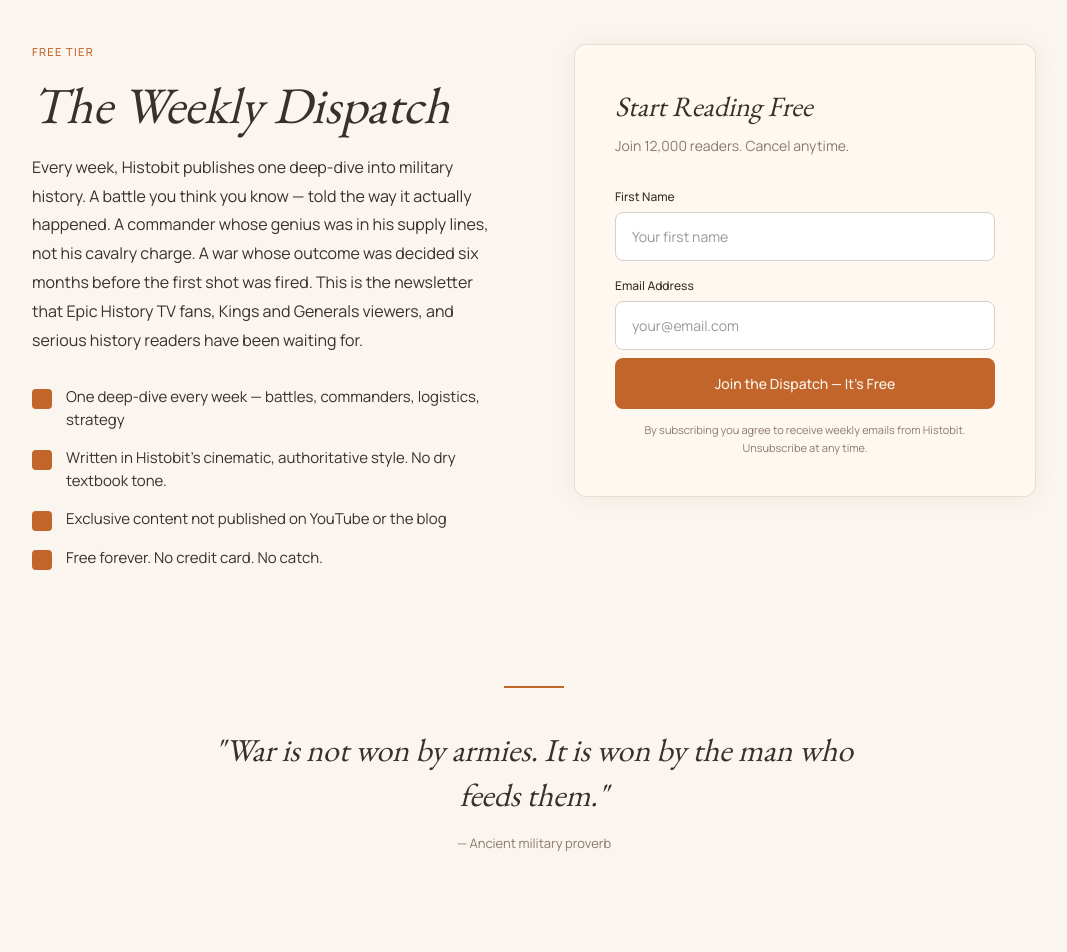
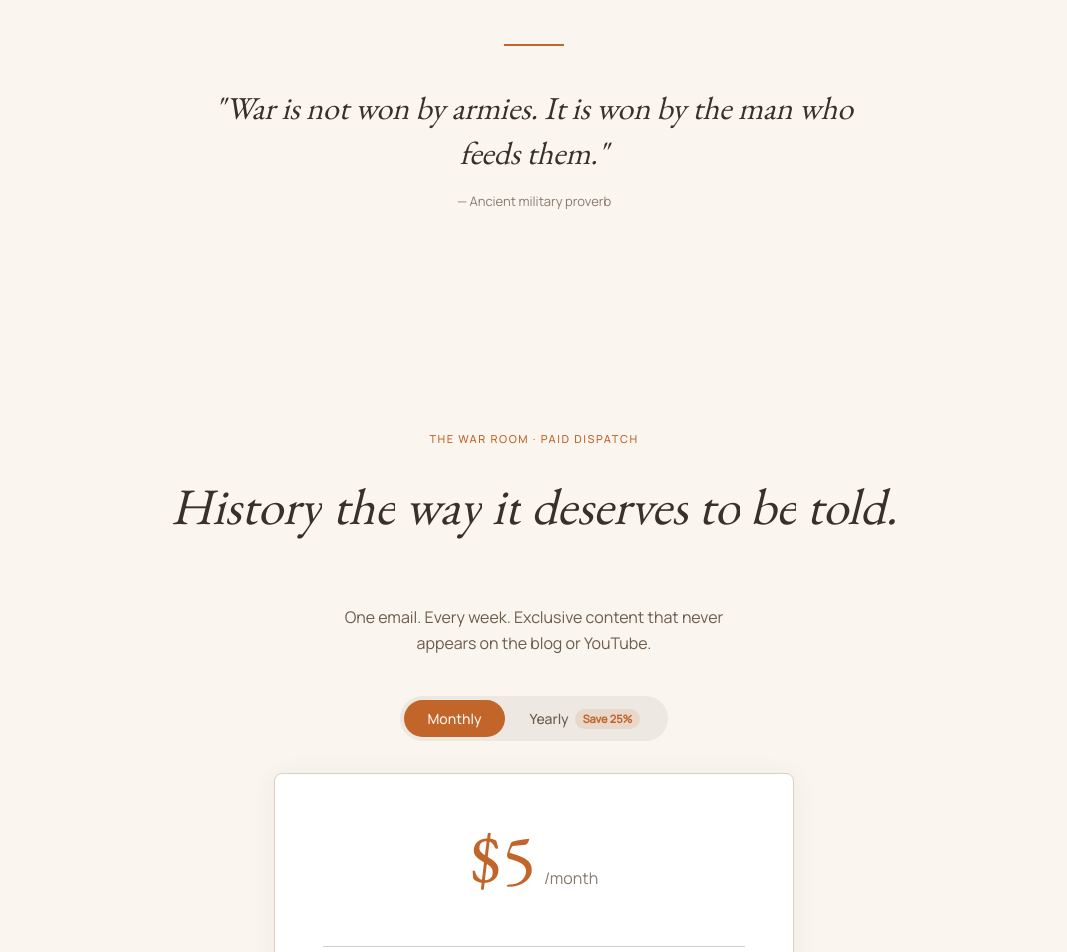
Before and after one commit to Elsaevereood/HistoBit, a Next.js app: page /newsletter in a window 1280 px wide. Shown: the part 540-1492 px from the top of the page, without its empty margins (106-1173 px from the left). Built offline with nearby package versions, Linux system fonts and the light colour scheme.

Commit message:
feat: newsletter page — remove free tier, add monthly/yearly pricing toggle

```diff
--- a/src/app/newsletter/page.tsx
+++ b/src/app/newsletter/page.tsx
@@ -18,52 +18,18 @@
   const subRef = useRef<HTMLParagraphElement>(null);
   const trustRef = useRef<HTMLDivElement>(null);
 
-  const freeLeftRef = useRef<HTMLDivElement>(null);
-  const freeRightRef = useRef<HTMLDivElement>(null);
-
   const quoteRef = useRef<HTMLDivElement>(null);
 
   const warRoomOverlineRef = useRef<HTMLDivElement>(null);
   const warRoomHeadlineRef = useRef<HTMLHeadingElement>(null);
   const warRoomBodyRef = useRef<HTMLParagraphElement>(null);
+  const warRoomToggleRef = useRef<HTMLDivElement>(null);
   const warRoomCardRef = useRef<HTMLDivElement>(null);
   const warRoomBenefitsRef = useRef<HTMLDivElement>(null);
 
   const socialRef = useRef<HTMLDivElement>(null);
 
-  const finalCtaRef = useRef<HTMLDivElement>(null);
-
-  const [firstName, setFirstName] = useState("");
-  const [email, setEmail] = useState("");
-  const [loading, setLoading] = useState(false);
-  const [success, setSuccess] = useState(false);
-  const [error, setError] = useState("");
-
-  const handleSubscribe = async (e: React.FormEvent) => {
-    e.preventDefault();
-    if (!email) {
-      setError("Email is required");
-      return;
-    }
-    setLoading(true);
-    setError("");
-    try {
-      const res = await fetch("/api/newsletter/subscribe", {
-        method: "POST",
-        headers: { "Content-Type": "application/json" },
-        body: JSON.stringify({ email, firstName })
-      });
-      const data = await res.json();
-      if (!res.ok) {
-        throw new Error(data.error || "Failed to subscribe");
-      }
-      setSuccess(true);
-    } catch (err: any) {
-      setError(err.message || "An error occurred");
-    } finally {
-      setLoading(false);
-    }
-  };
+  const [billingCycle, setBillingCycle] = useState<"monthly" | "yearly">("monthly");
 
   useEffect(() => {
     // HERO ANIMATIONS
@@ -97,21 +63,6 @@
       tl.to(trustRef.current, { opacity: 1, duration: 0.4, ease: "power2.out" }, ">");
     }
 
-    // FREE SECTION ANIMATIONS
-    if (freeLeftRef.current && freeRightRef.current) {
-      gsap.set(freeLeftRef.current, { x: -40, opacity: 0 });
-      gsap.set(freeRightRef.current, { x: 40, opacity: 0 });
-
-      ScrollTrigger.create({
-        trigger: freeLeftRef.current,
-        start: "top 80%",
-        once: true,
-        animation: gsap.timeline()
-          .to(freeLeftRef.current, { x: 0, opacity: 1, duration: 0.8, ease: "power2.out" })
-          .to(freeRightRef.current, { x: 0, opacity: 1, duration: 0.8, ease: "power2.out" }, 0.15)
-      });
-    }
-
     // DIVIDER WITH QUOTE
     if (quoteRef.current) {
       gsap.set(quoteRef.current, { y: 30, opacity: 0 });
@@ -127,7 +78,7 @@
     if (warRoomOverlineRef.current) {
       gsap.set(warRoomOverlineRef.current, { y: 20, opacity: 0 });
 
-      const tl = gsap.timeline({
+      const pricingTl = gsap.timeline({
         scrollTrigger: {
           trigger: warRoomOverlineRef.current,
           start: "top 75%",
@@ -135,12 +86,12 @@
         }
       });
 
-      tl.to(warRoomOverlineRef.current, { y: 0, opacity: 1, duration: 0.5, ease: "power2.out" });
+      pricingTl.to(warRoomOverlineRef.current, { y: 0, opacity: 1, duration: 0.5, ease: "power2.out" });
 
       if (warRoomHeadlineRef.current) {
         const words = splitTextIntoWords(warRoomHeadlineRef.current);
         if (words && words.length > 0) {
-          tl.to(words, {
+          pricingTl.to(words, {
             y: 0,
             opacity: 1,
             duration: 0.8,
@@ -152,18 +103,23 @@
 
       if (warRoomBodyRef.current) {
         gsap.set(warRoomBodyRef.current, { y: 16, opacity: 0 });
-        tl.to(warRoomBodyRef.current, { y: 0, opacity: 1, duration: 0.5, ease: "power2.out" }, ">-0.4");
+        pricingTl.to(warRoomBodyRef.current, { y: 0, opacity: 1, duration: 0.5, ease: "power2.out" }, ">-0.4");
+      }
+
+      if (warRoomToggleRef.current) {
+        gsap.set(warRoomToggleRef.current, { y: 12, opacity: 0 });
+        pricingTl.to(warRoomToggleRef.current, { y: 0, opacity: 1, duration: 0.4, ease: "power2.out" }, ">-0.2");
       }
 
       if (warRoomCardRef.current) {
         gsap.set(warRoomCardRef.current, { y: 40, opacity: 0 });
-        tl.to(warRoomCardRef.current, { y: 0, opacity: 1, duration: 0.7, ease: "power3.out" }, ">-0.2");
+        pricingTl.to(warRoomCardRef.current, { y: 0, opacity: 1, duration: 0.7, ease: "power3.out" }, ">-0.2");
       }
 
       if (warRoomBenefitsRef.current) {
         const items = warRoomBenefitsRef.current.querySelectorAll('.benefit-item');
         gsap.set(items, { y: 12, opacity: 0 });
-        tl.to(items, { y: 0, opacity: 1, duration: 0.5, stagger: 0.1, ease: "power2.out" }, ">-0.3");
+        pricingTl.to(items, { y: 0, opacity: 1, duration: 0.5, stagger: 0.1, ease: "power2.out" }, ">-0.3");
       }
     }
 
@@ -177,18 +133,6 @@
         start: "top 85%",
         once: true,
         animation: gsap.to(cards, { y: 0, opacity: 1, stagger: 0.12, duration: 0.7, ease: "power2.out" })
-      });
-    }
-
-    // FINAL CTA STRIP
-    if (finalCtaRef.current) {
-      gsap.set(finalCtaRef.current, { y: 30, opacity: 0 });
-
-      ScrollTrigger.create({
-        trigger: finalCtaRef.current,
-        start: "top 85%",
-        once: true,
-        animation: gsap.to(finalCtaRef.current, { y: 0, opacity: 1, duration: 0.7, ease: "power2.out" })
       });
     }
 
@@ -267,174 +211,12 @@
               <span>No spam</span>
               <span style={{ color: '#d8d0c8' }}>·</span>
               <span>Unsubscribe anytime</span>
-              <span style={{ color: '#d8d0c8' }}>·</span>
-              <span>Free forever</span>
             </div>
           </div>
         </section>
 
-        {/* SECTION 2: FREE TIER SIGNUP */}
-        <section style={{ backgroundColor: '#faf5ee', padding: '100px 48px', maxWidth: '1100px', margin: '0 auto' }}>
-          <div className="grid grid-cols-1 md:grid-cols-2 gap-[80px]">
-            {/* LEFT COLUMN */}
-            <div ref={freeLeftRef}>
-              <div style={{
-                fontFamily: 'var(--font-body), Manrope, sans-serif',
-                fontSize: '11px',
-                textTransform: 'uppercase',
-                letterSpacing: '0.12em',
-                color: '#c2652a',
-                fontWeight: 500,
-                marginBottom: '16px'
-              }}>
-                FREE TIER
-              </div>
-
-              <h2 style={{
-                fontFamily: '"EB Garamond", serif',
-                fontStyle: 'italic',
-                fontWeight: 400,
-                fontSize: 'clamp(32px, 4vw, 52px)',
-                lineHeight: 1.1,
-                color: '#3a302a',
-                marginBottom: '20px'
-              }}>
-                The Weekly Dispatch
-              </h2>
-
-              <p style={{
-                fontFamily: 'var(--font-body), Manrope, sans-serif',
-                fontSize: '16px',
-                lineHeight: 1.8,
-                color: '#3a302a',
-                marginBottom: '32px'
-              }}>
-                Every week, Histobit publishes one deep-dive into military history. A battle you think you know — told the way it actually happened. A commander whose genius was in his supply lines, not his cavalry charge. A war whose outcome was decided six months before the first shot was fired. This is the newsletter that Epic History TV fans, Kings and Generals viewers, and serious history readers have been waiting for.
-              </p>
-
-              <div>
-                {[
-                  "One deep-dive every week — battles, commanders, logistics, strategy",
-                  "Written in Histobit's cinematic, authoritative style. No dry textbook tone.",
-                  "Exclusive content not published on YouTube or the blog",
-                  "Free forever. No credit card. No catch."
-                ].map((text, idx) => (
-                  <div key={idx} style={{ display: 'flex', alignItems: 'flex-start', gap: '14px', marginBottom: '16px' }}>
-                    <div style={{ width: '20px', height: '20px', borderRadius: '4px', backgroundColor: '#c2652a', flexShrink: 0, marginTop: '3px' }} />
-                    <span style={{ fontFamily: 'var(--font-body), Manrope, sans-serif', fontSize: '15px', color: '#3a302a', lineHeight: 1.5 }}>
-                      {text}
-                    </span>
-                  </div>
-                ))}
-              </div>
-            </div>
-
-            {/* RIGHT COLUMN */}
-            <div ref={freeRightRef}>
-              <div style={{
-                backgroundColor: '#fff8f0',
-                border: '1px solid rgba(216,208,200,0.6)',
-                borderRadius: '12px',
-                padding: '40px',
-                boxShadow: '0 2px 24px rgba(58,48,42,0.06)'
-              }}>
-                <h3 style={{ fontFamily: '"EB Garamond", serif', fontStyle: 'italic', fontSize: '28px', color: '#3a302a', marginBottom: '8px' }}>
-                  Start Reading Free
-                </h3>
-
-                <p style={{ fontFamily: 'var(--font-body), Manrope, sans-serif', fontSize: '14px', color: '#8a7a6e', marginBottom: '32px' }}>
-                  Join 12,000 readers. Cancel anytime.
-                </p>
-
-                {success ? (
-                  <div style={{ padding: '40px 0', textAlign: 'center' }}>
-                    <p style={{ fontFamily: '"EB Garamond", serif', fontStyle: 'italic', fontSize: '24px', color: '#3a302a' }}>
-                      You're in. First dispatch arrives next week.
-                    </p>
-                  </div>
-                ) : (
-                  <form onSubmit={handleSubscribe}>
-                    <div style={{ display: 'flex', flexDirection: 'column', gap: '16px' }}>
-                      <div>
-                        <label style={{ fontFamily: 'var(--font-body), Manrope, sans-serif', fontSize: '12px', fontWeight: 500, color: '#3a302a', marginBottom: '6px', display: 'block' }}>
-                          First Name
-                        </label>
-                        <input type="text" placeholder="Your first name" value={firstName} onChange={(e) => setFirstName(e.target.value)} style={{
-                          width: '100%',
-                          padding: '13px 16px',
-                          borderRadius: '8px',
-                          border: '1px solid #d8d0c8',
-                          backgroundColor: 'white',
-                          fontFamily: 'var(--font-body), Manrope, sans-serif',
-                          fontSize: '14px',
-                          color: '#3a302a',
-                          outline: 'none',
-                          transition: 'border-color 200ms'
-                        }} onFocus={(e) => e.target.style.borderColor = '#c2652a'} onBlur={(e) => e.target.style.borderColor = '#d8d0c8'} />
-                      </div>
-
-                      <div>
-                        <label style={{ fontFamily: 'var(--font-body), Manrope, sans-serif', fontSize: '12px', fontWeight: 500, color: '#3a302a', marginBottom: '6px', display: 'block' }}>
-                          Email Address
-                        </label>
-                        <input type="email" placeholder="your@email.com" value={email} onChange={(e) => setEmail(e.target.value)} style={{
-                          width: '100%',
-                          padding: '13px 16px',
-                          borderRadius: '8px',
-                          border: '1px solid #d8d0c8',
-                          backgroundColor: 'white',
-                          fontFamily: 'var(--font-body), Manrope, sans-serif',
-                          fontSize: '14px',
-                          color: '#3a302a',
-                          outline: 'none',
-                          transition: 'border-color 200ms'
-                        }} onFocus={(e) => e.target.style.borderColor = '#c2652a'} onBlur={(e) => e.target.style.borderColor = '#d8d0c8'} />
-                      </div>
-                    </div>
-
-                    <button type="submit" disabled={loading} style={{
-                      width: '100%',
-                      marginTop: '8px',
-                      backgroundColor: '#c2652a',
-                      color: '#faf5ee',
-                      fontFamily: 'var(--font-body), Manrope, sans-serif',
-                      fontSize: '14px',
-                      fontWeight: 500,
-                      padding: '15px 24px',
-                      borderRadius: '8px',
-                      border: 'none',
-                      cursor: loading ? 'not-allowed' : 'pointer',
-                      transition: 'background-color 200ms',
-                      opacity: loading ? 0.7 : 1
-                    }} onMouseOver={(e) => !loading && (e.currentTarget.style.backgroundColor = '#a8521f')} onMouseOut={(e) => !loading && (e.currentTarget.style.backgroundColor = '#c2652a')}>
-                      {loading ? 'Joining...' : "Join the Dispatch — It's Free"}
-                    </button>
-
-                    {error && (
-                      <div style={{ color: 'red', fontSize: '12px', marginTop: '8px', textAlign: 'center', fontFamily: 'var(--font-body), Manrope, sans-serif' }}>
-                        {error}
-                      </div>
-                    )}
-
-                    <p style={{
-                      fontFamily: 'var(--font-body), Manrope, sans-serif',
-                      fontSize: '11px',
-                      color: '#8a7a6e',
-                      textAlign: 'center',
-                      marginTop: '12px',
-                      lineHeight: 1.6
-                    }}>
-                      By subscribing you agree to receive weekly emails from Histobit.<br />Unsubscribe at any time.
-                    </p>
-                  </form>
-                )}
-              </div>
-            </div>
-          </div>
-        </section>
-
-        {/* SECTION 3: DIVIDER WITH QUOTE */}
-        <section style={{ backgroundColor: '#faf5ee', padding: '0 48px 100px 48px', maxWidth: '800px', margin: '0 auto', textAlign: 'center' }}>
+        {/* SECTION 2: DIVIDER WITH QUOTE */}
+        <section style={{ backgroundColor: '#faf5ee', padding: '100px 48px 100px 48px', maxWidth: '800px', margin: '0 auto', textAlign: 'center' }}>
           <div style={{ width: '60px', height: '2px', backgroundColor: '#c2652a', margin: '0 auto 40px auto' }} />
 
           <div ref={quoteRef}>
@@ -458,7 +240,7 @@
           </div>
         </section>
 
-        {/* SECTION 4: WAR ROOM PRICING */}
+        {/* SECTION 3: WAR ROOM PRICING */}
         <section style={{ backgroundColor: '#faf5ee', padding: '120px 48px', width: '100%', display: 'flex', flexDirection: 'column', alignItems: 'center' }}>
 
           <div ref={warRoomOverlineRef} style={{
@@ -492,34 +274,125 @@
             color: '#6b5c4e',
             maxWidth: '440px',
             textAlign: 'center',
-            marginBottom: '64px',
+            margin: '16px auto 0',
             lineHeight: 1.6
           }}>
             One email. Every week. Exclusive content that never appears on the blog or YouTube.
           </p>
 
+          {/* TOGGLE */}
+          <div ref={warRoomToggleRef} style={{
+            marginTop: '40px',
+            backgroundColor: '#ede8e1',
+            borderRadius: '100px',
+            padding: '4px',
+            display: 'inline-flex',
+            alignItems: 'center'
+          }}>
+            <button
+              onClick={() => setBillingCycle("monthly")}
+              style={{
+                borderRadius: '100px',
+                padding: '8px 24px',
+                fontFamily: 'var(--font-body), Manrope, sans-serif',
+                fontSize: '14px',
+                fontWeight: 500,
+                border: 'none',
+                cursor: 'pointer',
+                transition: 'all 200ms ease',
+                backgroundColor: billingCycle === "monthly" ? '#c2652a' : 'transparent',
+                color: billingCycle === "monthly" ? '#faf5ee' : '#6b5c4e'
+              }}
+            >
+              Monthly
+            </button>
+            <button
+              onClick={() => setBillingCycle("yearly")}
+              style={{
+                borderRadius: '100px',
+                padding: '8px 24px',
+                fontFamily: 'var(--font-body), Manrope, sans-serif',
+                fontSize: '14px',
+                fontWeight: 500,
+                border: 'none',
+                cursor: 'pointer',
+                transition: 'all 200ms ease',
+                backgroundColor: billingCycle === "yearly" ? '#c2652a' : 'transparent',
+                color: billingCycle === "yearly" ? '#faf5ee' : '#6b5c4e',
+                display: 'flex',
+                alignItems: 'center',
+                gap: '6px'
+              }}
+            >
+              Yearly
+              <span style={{
+                fontSize: '11px',
+                backgroundColor: 'rgba(194,101,42,0.12)',
+                color: '#c2652a',
+                borderRadius: '100px',
+                padding: '2px 8px',
+                fontWeight: 600
+              }}>
+                Save 25%
+              </span>
+            </button>
+          </div>
+
           <div ref={warRoomCardRef} style={{
-            backgroundColor: 'white',
+            backgroundColor: '#ffffff',
             border: '1px solid #d8d0c8',
             borderRadius: '8px',
             padding: '48px',
             boxShadow: '0 2px 24px rgba(58, 48, 42, 0.06)',
             width: '100%',
-            maxWidth: '560px'
+            maxWidth: '520px',
+            marginTop: '32px'
           }}>
-            <div style={{ display: 'flex', alignItems: 'baseline', justifyContent: 'center', gap: '8px' }}>
-              <span style={{
-                fontFamily: '"EB Garamond", serif',
-                fontSize: '72px',
-                color: '#c2652a',
-                fontWeight: 400,
-                lineHeight: 1
-              }}>$5</span>
-              <span style={{
+            <div style={{
+              display: 'flex',
+              flexDirection: 'column',
+              alignItems: 'center',
+              justifyContent: 'center',
+              height: '96px' // Keep height stable to prevent layout jump
+            }}>
+              <div style={{ position: 'relative', height: '72px', width: '100%', display: 'flex', justifyContent: 'center' }}>
+                <div style={{
+                  position: 'absolute',
+                  display: 'flex',
+                  alignItems: 'baseline',
+                  gap: '8px',
+                  opacity: billingCycle === "monthly" ? 1 : 0,
+                  transition: 'opacity 200ms ease',
+                  pointerEvents: billingCycle === "monthly" ? 'auto' : 'none'
+                }}>
+                  <span style={{ fontFamily: '"EB Garamond", serif', fontSize: '72px', color: '#c2652a', fontWeight: 400, lineHeight: 1 }}>$5</span>
+                  <span style={{ fontFamily: 'var(--font-body), Manrope, sans-serif', fontSize: '16px', color: '#8a7a6e' }}>/month</span>
+                </div>
+                <div style={{
+                  position: 'absolute',
+                  display: 'flex',
+                  alignItems: 'baseline',
+                  gap: '8px',
+                  opacity: billingCycle === "yearly" ? 1 : 0,
+                  transition: 'opacity 200ms ease',
+                  pointerEvents: billingCycle === "yearly" ? 'auto' : 'none'
+                }}>
+                  <span style={{ fontFamily: '"EB Garamond", serif', fontSize: '72px', color: '#c2652a', fontWeight: 400, lineHeight: 1 }}>$45</span>
+                  <span style={{ fontFamily: 'var(--font-body), Manrope, sans-serif', fontSize: '16px', color: '#8a7a6e' }}>/year</span>
+                </div>
+              </div>
+
+              <div style={{
                 fontFamily: 'var(--font-body), Manrope, sans-serif',
-                fontSize: '16px',
-                color: '#8a7a6e'
-              }}>/month</span>
+                fontSize: '13px',
+                color: '#8a7a6e',
+                height: '20px',
+                opacity: billingCycle === "yearly" ? 1 : 0,
+                transition: 'opacity 200ms ease',
+                marginTop: '4px'
+              }}>
+                That's $3.75/month
+              </div>
             </div>
 
             <div style={{
@@ -563,30 +436,21 @@
               transition: 'background-color 200ms',
               marginBottom: '24px'
             }} onMouseOver={(e) => e.currentTarget.style.backgroundColor = '#a8521f'} onMouseOut={(e) => e.currentTarget.style.backgroundColor = '#c2652a'}>
-              Join The War Room →
+              Join The War Room — {billingCycle === "monthly" ? "$5/month" : "$45/year"} →
             </button>
 
             <div style={{
               fontFamily: 'var(--font-body), Manrope, sans-serif',
               fontSize: '12px',
               color: '#8a7a6e',
-              textAlign: 'center',
-              marginBottom: '8px'
+              textAlign: 'center'
             }}>
               Cancel anytime. No questions asked.
-            </div>
-            <div style={{
-              fontFamily: 'var(--font-body), Manrope, sans-serif',
-              fontSize: '12px',
-              color: '#8a7a6e',
-              textAlign: 'center'
-            }}>
-              Annual plan available — $45/year (save 25%)
             </div>
           </div>
         </section>
 
-        {/* SECTION 5: SOCIAL PROOF STRIP */}
+        {/* SECTION 4: SOCIAL PROOF STRIP */}
         <section ref={socialRef} style={{ backgroundColor: '#faf5ee', padding: '80px 48px', maxWidth: '1100px', margin: '0 auto' }}>
           <h2 style={{
             fontFamily: '"EB Garamond", serif',
@@ -664,60 +528,6 @@
             ))}
           </div>
         </section>
-
-        {/* SECTION 6: FINAL CTA STRIP */}
-        <section ref={finalCtaRef} style={{ backgroundColor: '#c2652a', padding: '100px 48px', textAlign: 'center' }}>
-          <h2 style={{
-            fontFamily: '"EB Garamond", serif',
-            fontStyle: 'italic',
-            fontWeight: 400,
-            fontSize: 'clamp(32px, 4.5vw, 58px)',
-            lineHeight: 1.05,
-            color: '#faf5ee',
-            marginBottom: '16px'
-          }}>
-            Still Reading? You Already Know.
-          </h2>
-
-          <p style={{
-            fontFamily: 'var(--font-body), Manrope, sans-serif',
-            fontSize: '17px',
-            color: 'rgba(250,245,238,0.75)',
-            marginBottom: '40px'
-          }}>
-            12,000 people get this every week. Join them.
-          </p>
-
-          <div className="flex flex-col md:flex-row gap-[12px] max-w-[480px] mx-auto w-full">
-            <input type="email" placeholder="Your email address" style={{
-              padding: '14px 20px',
-              borderRadius: '8px',
-              border: 'none',
-              fontFamily: 'var(--font-body), Manrope, sans-serif',
-              fontSize: '14px',
-              backgroundColor: 'rgba(250,245,238,0.95)',
-              color: '#3a302a',
-              flex: 1,
-              outline: 'none'
-            }} className="w-full md:w-auto" />
-
-            <button style={{
-              padding: '14px 28px',
-              borderRadius: '8px',
-              backgroundColor: '#3a302a',
-              color: '#faf5ee',
-              fontFamily: 'var(--font-body), Manrope, sans-serif',
-              fontSize: '14px',
-              fontWeight: 500,
-              border: 'none',
-              cursor: 'pointer',
-              whiteSpace: 'nowrap',
-              transition: 'background-color 200ms'
-            }} onMouseOver={(e) => e.currentTarget.style.backgroundColor = '#1a1008'} onMouseOut={(e) => e.currentTarget.style.backgroundColor = '#3a302a'} className="w-full md:w-auto">
-              Join Free
-            </button>
-          </div>
-        </section>
       </main>
 
       <Footer />
```
